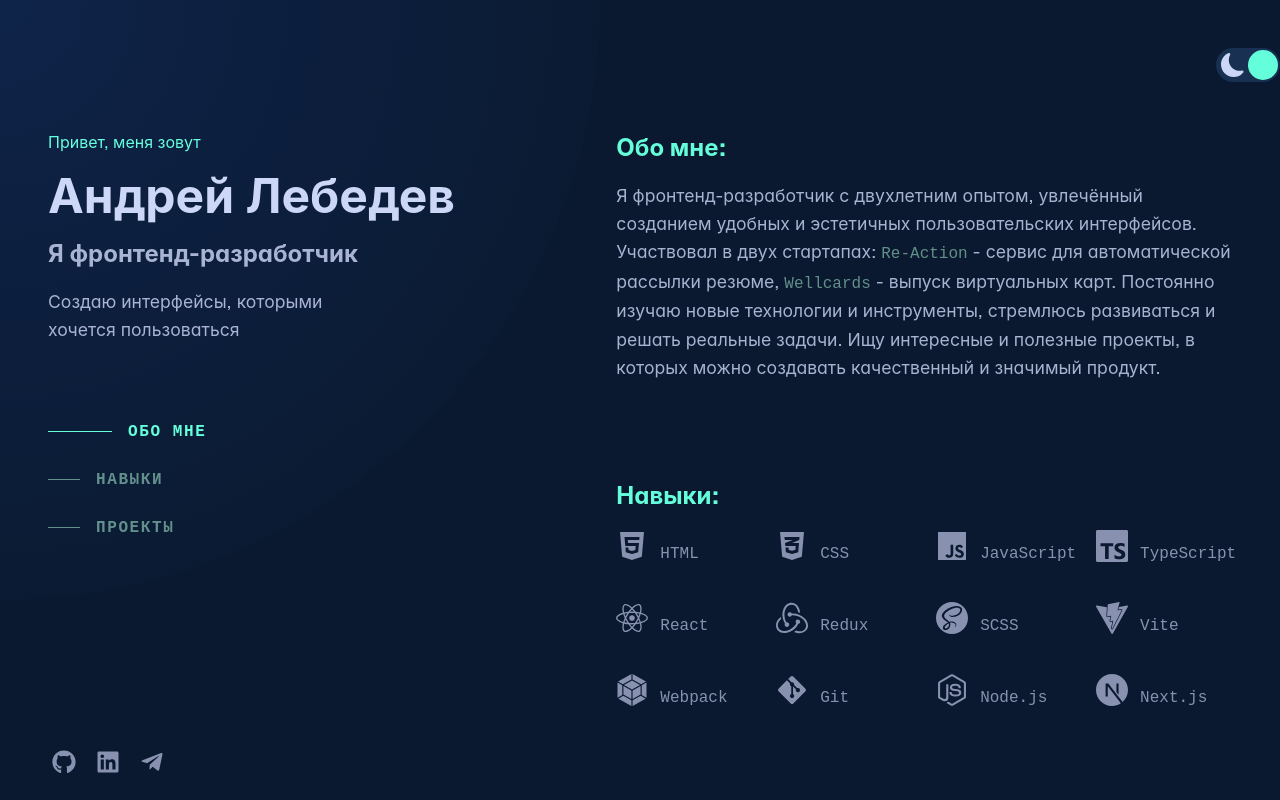
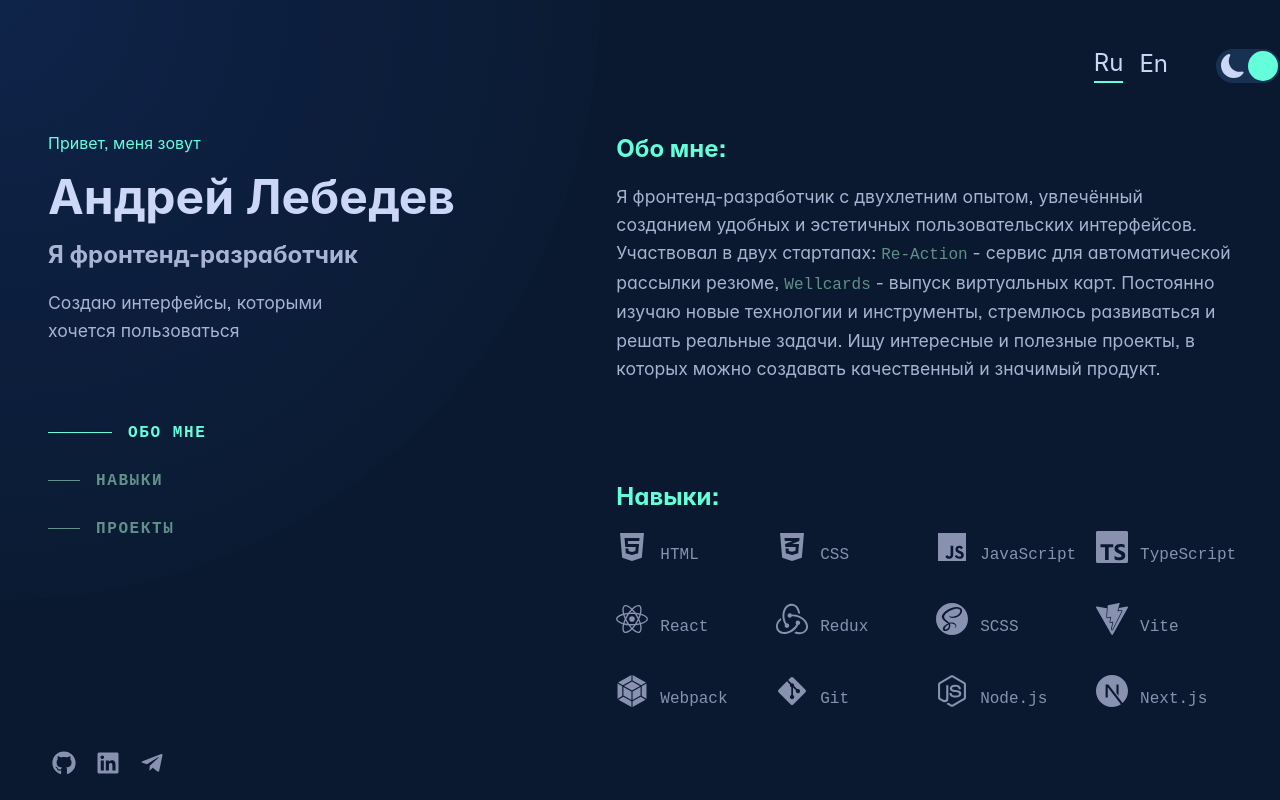
Before and after one commit to alebedev85/personal-site, a React (Vite) app: page / in a window 1280 px wide. Shown: the top 800 px of the page. Built offline with nearby package versions, Linux system fonts and the light colour scheme; a web font is replaced by a local one.

Commit message:
featur: сделал кнопики переключениея языка

```diff
--- a/src/App.tsx
+++ b/src/App.tsx
@@ -3,7 +3,7 @@ import { useSelector } from "react-redux";
 import CursorGlow from "./components/CursorGlow/CursorGlow";
 import Header from "./components/Header/Header";
 import MainContent from "./components/MainContent/MainContent";
-import ToggleControls from "./components/ToggleControls/ToggleControls";
+import Toggles from "./components/Toggles/Toggles";
 import type { RootState } from "./store";
 
 function App() {
@@ -16,7 +16,7 @@ function App() {
   return (
     <>
       <CursorGlow />
-      <ToggleControls />
+      <Toggles />
       <div className="layout">
         <Header />
         <MainContent />
--- a/src/components/ToggleControls/ToggleControls.module.scss
+++ b/src/components/Toggles/Toggles.module.scss
@@ -5,4 +5,5 @@
   display: flex;
   justify-content: flex-end;
   align-items: center;
+  gap: 3rem;
 }
--- a/src/components/ToggleControls/ToggleControls.tsx
+++ b/src/components/Toggles/Toggles.tsx
@@ -1,8 +1,10 @@
 import { ThemeToggle } from '../ui/ThemeToggle/ThemeToggle';
-import styles from './ToggleControls.module.scss'
+import { LanguageToggle } from '../ui/LanguageToggle/LanguageToggle';
+import styles from './Toggles.module.scss'
 
 export default function ToggleControls() {
   return <div className={styles.controls}>
+    <LanguageToggle />
     <ThemeToggle />
   </div>;
 }
--- /dev/null
+++ b/src/components/ui/LanguageToggle/LanguageToggle.module.scss
@@ -0,0 +1,24 @@
+.languageToggle {
+  display: flex;
+  gap: 1rem;
+}
+
+.languageButton {
+  background: none;
+  border: none;
+  color: var(--lightest-slate);
+  font-family: var(--font-main);
+  font-size: 1.5rem;
+  cursor: pointer;
+  padding-bottom: 0.25rem;
+  transition: color 0.3s ease;
+
+  &:hover,
+  &:focus-visible {
+    color: var(--accent);
+  }
+}
+
+.active {
+  border-bottom: 2px solid var(--accent);
+}
--- /dev/null
+++ b/src/components/ui/LanguageToggle/LanguageToggle.tsx
@@ -0,0 +1,26 @@
+import { toggleLanguage } from "../../../store/slices/togglesSlice";
+import { useSelector, useDispatch } from "react-redux";
+import type { RootState } from "../../../store";
+import styles from "./LanguageToggle.module.scss";
+
+export const LanguageToggle = () => {
+  const language = useSelector((state: RootState) => state.toggles.language);
+  const dispatch = useDispatch();
+
+  return (
+    <div className={styles.languageToggle}>
+      <button
+        onClick={() => dispatch(toggleLanguage())}
+        className={`${styles.languageButton} ${language === "ru" ? styles.active : ""}`}
+      >
+        Ru
+      </button>
+      <button
+        onClick={() => dispatch(toggleLanguage())}
+        className={`${styles.languageButton} ${language === "en" ? styles.active : ""}`}
+      >
+        En
+      </button>
+    </div>
+  );
+};
```
